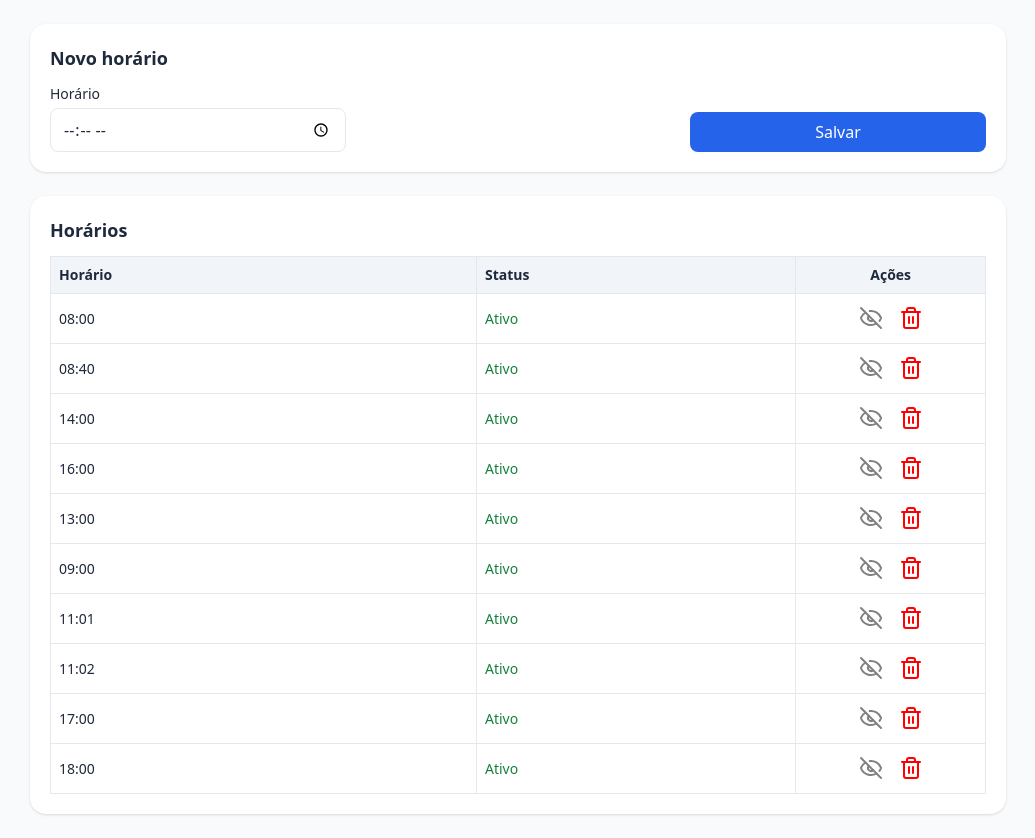
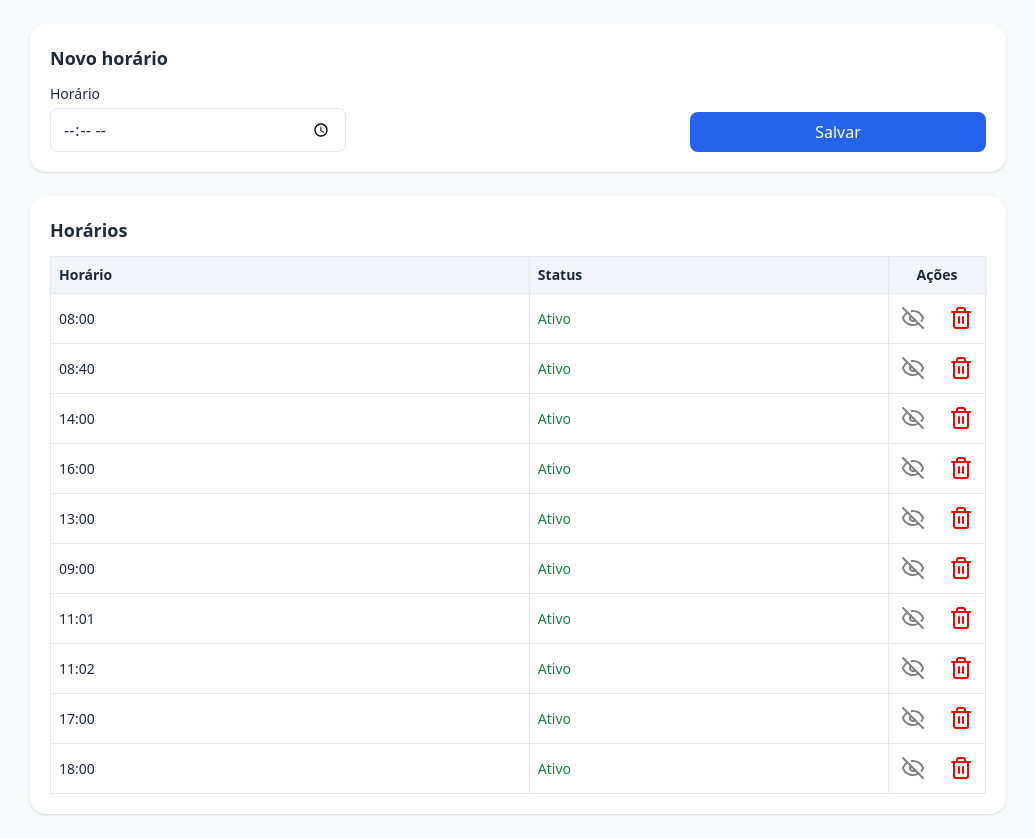
Before and after one commit to czarfbc/free-simple-agenda, a Django app: template core/templates/core/manager/time_options.html in a window 1280 px wide. Shown: the part 69-907 px from the top of the page, without its empty margins (122-1157 px from the left). Run offline with Django 5.2, Linux system fonts and the light colour scheme; the template is opened without the code that fills it: values that come from a table or form of the project are taken from there, others are empty; data comes from the database, SQL or seed files in the repository; both versions use the stored data as it was after the commit; some libraries are stand-ins or nearby versions.

Commit message:
feat: Update time options table layout and enhance action button styling

```diff
--- a/core/templates/core/manager/time_options.html
+++ b/core/templates/core/manager/time_options.html
@@ -30,7 +30,7 @@
         <tr>
           <th class="min-w-[200px] text-left p-2 border">Horário</th>
           <th class="min-w-[150px] text-left p-2 border">Status</th>
-          <th class="min-w-[50px] text-center p-2 border">Ações</th>
+          <th class="w-[80px] text-center p-2 border">Ações</th>
         </tr>
       </thead>
       <tbody>
@@ -45,14 +45,14 @@
               {% endif %}
             </td>
             <td class="p-2 border text-center">
-              <div class="inline-flex gap-2">
+              <div class="inline-flex items-center justify-center gap-4">
                 <!-- Botão Toggle -->
                 <form method="post" action="{% url 'core:manager_time_option_toggle' t.id %}">
                   {% csrf_token %}
                   <button type="submit" class="p-1 rounded hover:bg-slate-100" title="{% if t.disable %}Reativar{% else %}Desativar{% endif %}">
                     {% if t.disable %}
                       <!-- ícone olho -->
-                   <svg xmlns="http://www.w3.org/2000/svg" width="24" height="24" viewBox="0 0 24 24" fill="none" stroke="#808080" stroke-width="2" stroke-linecap="round" stroke-linejoin="round" class="lucide lucide-eye-icon lucide-eye"><path d="M2.062 12.348a1 1 0 0 1 0-.696 10.75 10.75 0 0 1 19.876 0 1 1 0 0 1 0 .696 10.75 10.75 0 0 1-19.876 0"/><circle cx="12" cy="12" r="3"/></svg>
+                      <svg xmlns="http://www.w3.org/2000/svg" width="24" height="24" viewBox="0 0 24 24" fill="none" stroke="#808080" stroke-width="2" stroke-linecap="round" stroke-linejoin="round" class="lucide lucide-eye-icon lucide-eye"><path d="M2.062 12.348a1 1 0 0 1 0-.696 10.75 10.75 0 0 1 19.876 0 1 1 0 0 1 0 .696 10.75 10.75 0 0 1-19.876 0"/><circle cx="12" cy="12" r="3"/></svg>
                     {% else %}
                       <!-- ícone olho cortado -->
                       <svg xmlns="http://www.w3.org/2000/svg" width="24" height="24" viewBox="0 0 24 24" fill="none" stroke="#808080" stroke-width="2" stroke-linecap="round" stroke-linejoin="round" class="lucide lucide-eye-off-icon lucide-eye-off"><path d="M10.733 5.076a10.744 10.744 0 0 1 11.205 6.575 1 1 0 0 1 0 .696 10.747 10.747 0 0 1-1.444 2.49"/><path d="M14.084 14.158a3 3 0 0 1-4.242-4.242"/><path d="M17.479 17.499a10.75 10.75 0 0 1-15.417-5.151 1 1 0 0 1 0-.696 10.75 10.75 0 0 1 4.446-5.143"/><path d="m2 2 20 20"/></svg>
@@ -64,7 +64,7 @@
                 <form method="post" action="{% url 'core:manager_time_option_trash' t.id %}" onsubmit="return confirm('Excluir este horário?');">
                   {% csrf_token %}
                   <button type="submit" class="p-1 rounded hover:bg-slate-100 text-red-600" title="Excluir">
-                  <svg xmlns="http://www.w3.org/2000/svg" width="24" height="24" viewBox="0 0 24 24" fill="none" stroke="#ff0000" stroke-width="2" stroke-linecap="round" stroke-linejoin="round" class="lucide lucide-trash2-icon lucide-trash-2"><path d="M10 11v6"/><path d="M14 11v6"/><path d="M19 6v14a2 2 0 0 1-2 2H7a2 2 0 0 1-2-2V6"/><path d="M3 6h18"/><path d="M8 6V4a2 2 0 0 1 2-2h4a2 2 0 0 1 2 2v2"/></svg>
+                    <svg xmlns="http://www.w3.org/2000/svg" width="24" height="24" viewBox="0 0 24 24" fill="none" stroke="#ff0000" stroke-width="2" stroke-linecap="round" stroke-linejoin="round" class="lucide lucide-trash2-icon lucide-trash-2"><path d="M10 11v6"/><path d="M14 11v6"/><path d="M19 6v14a2 2 0 0 1-2 2H7a2 2 0 0 1-2-2V6"/><path d="M3 6h18"/><path d="M8 6V4a2 2 0 0 1 2-2h4a2 2 0 0 1 2 2v2"/></svg>
                   </button>
                 </form>
               </div>
```
Also changed, not shown: db.sqlite3.
